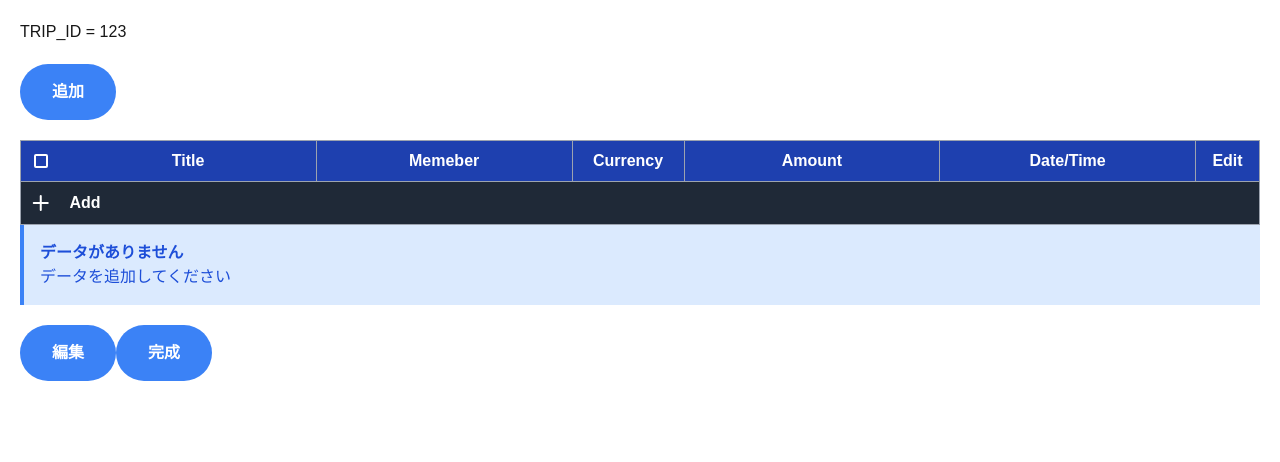
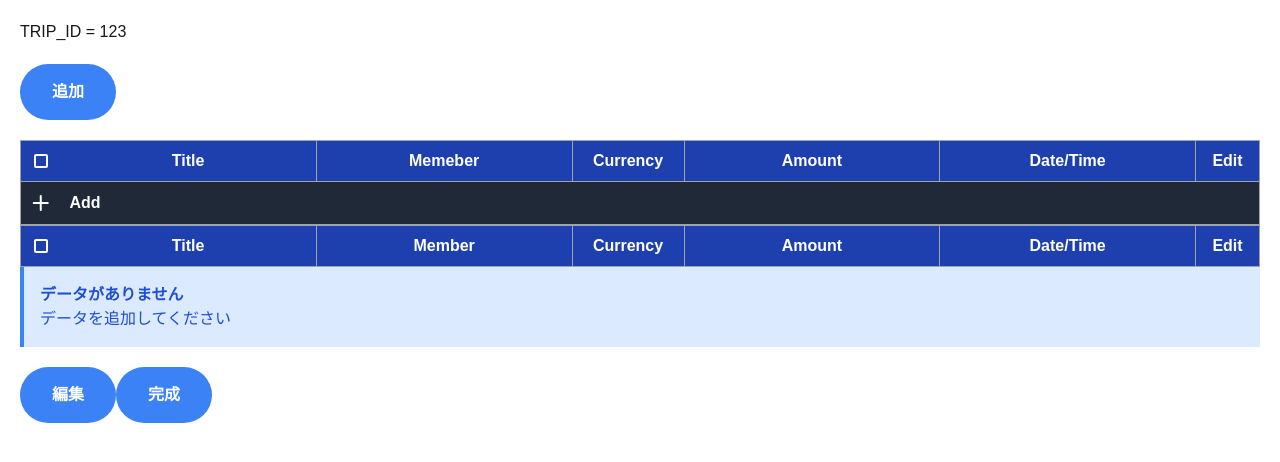
Before and after one commit to kanade2001/SplitBillApp, a Next.js app in the folder frontend/: page /trip/123 in a window 1280 px wide. Shown: the top 462 px of the page. Built offline with nearby package versions, Linux system fonts and the light colour scheme.

Commit message:
Add-Componentにテーブルを移行

```diff
--- a/frontend/src/app/trip/[tripId]/_components/payment-list/index.tsx
+++ b/frontend/src/app/trip/[tripId]/_components/payment-list/index.tsx
@@ -3,6 +3,7 @@
 import { Key, useReducer, useState } from "react";
 
 import { Info } from "@/components/Alert/Alert";
+import Table from "@/components/ui/table";
 import "/node_modules/flag-icons/css/flag-icons.min.css";
 
 interface ItemState {
@@ -126,6 +127,23 @@ export default function PaymentList({ items }: { items: string[] }) {
           <AddRow />
         </tfoot>
       </table>
+      <Table
+        header={[
+          {
+            content: <PlusIcon />,
+            className: "w-10 border border-r-0 border-gray-400 p-2",
+          },
+          {
+            content: "Title",
+            className: "border border-l-0 border-double border-gray-400 p-2",
+          },
+          { content: "Member", className: "border border-gray-400 p-2" },
+          { content: "Currency", className: "w-28 border border-gray-400 p-2" },
+          { content: "Amount", className: "border border-gray-400 p-2" },
+          { content: "Date/Time", className: "border border-gray-400 p-2" },
+          { content: "Edit", className: "w-16 border border-gray-400 p-2" },
+        ]}
+      />
 
       {items.length === 0 /* 要素がない場合 */ && (
         <div className="">
@@ -135,6 +153,31 @@ export default function PaymentList({ items }: { items: string[] }) {
     </div>
   );
 }
+
+const PlusIcon: React.FC = () => {
+  return (
+    <svg
+      className="h-6 w-6 text-gray-800 text-white"
+      aria-hidden="true"
+      xmlns="http://www.w3.org/2000/svg"
+      width="24"
+      height="24"
+      fill="none"
+      viewBox="0 0 24 24"
+    >
+      <rect
+        width="12"
+        height="12"
+        x="6"
+        y="6"
+        stroke="currentColor"
+        strokeLinejoin="round"
+        strokeWidth="2"
+        rx="1"
+      />
+    </svg>
+  );
+};
 
 interface ActionProps {
   id: bigint;
--- /dev/null
+++ b/frontend/src/components/ui/table/index.tsx
@@ -0,0 +1,26 @@
+import React from "react";
+
+interface TableProps {
+  header: { content: string | JSX.Element; className: string }[];
+}
+
+const Table: React.FC<TableProps> = (props) => {
+  return (
+    <table className="w-full table-fixed border border-gray-400">
+      <thead className="bg-blue-800 text-white">
+        <tr className="">
+          {props.header.map(({ content, className = "" }) => (
+            <th key={className} className={className}>
+              {content}
+            </th>
+          ))}
+        </tr>
+      </thead>
+      <tfoot className="bg-gray-800 text-white">
+        <tr></tr>
+      </tfoot>
+    </table>
+  );
+};
+
+export default Table;
```
